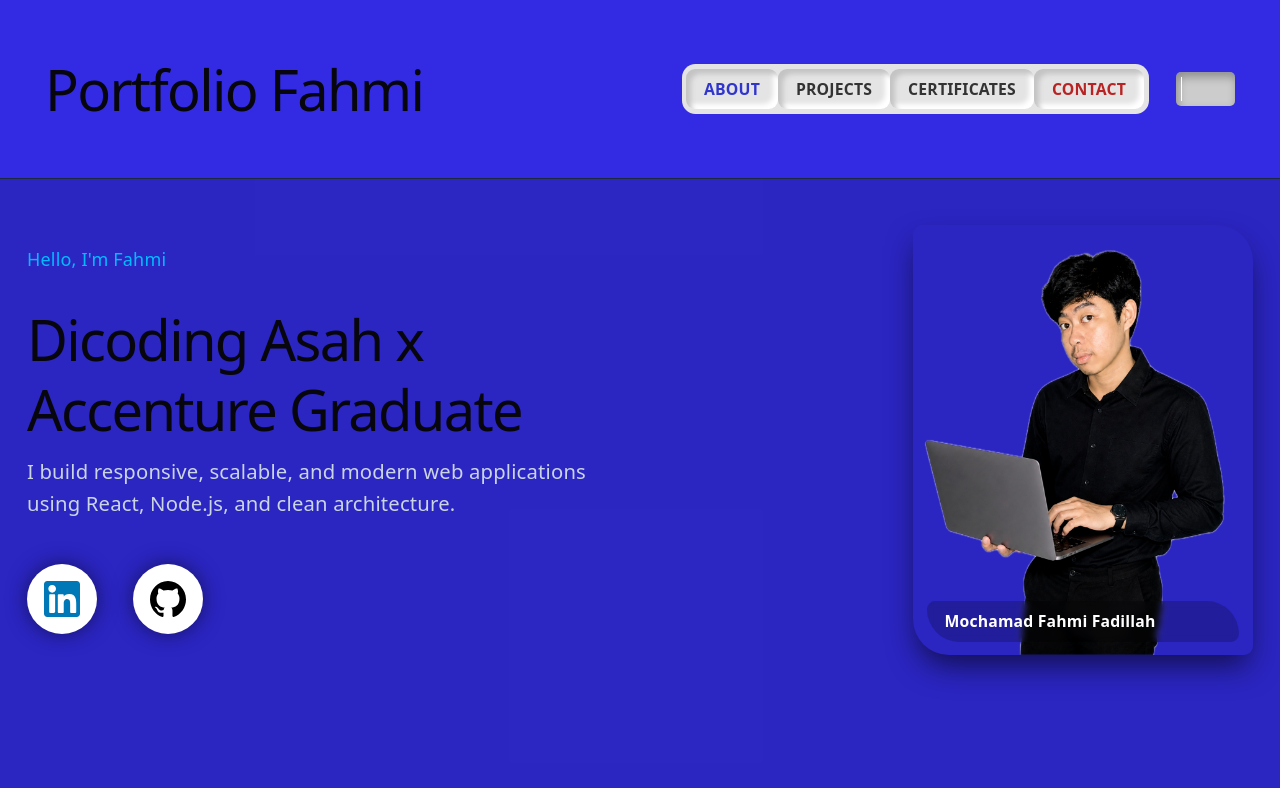
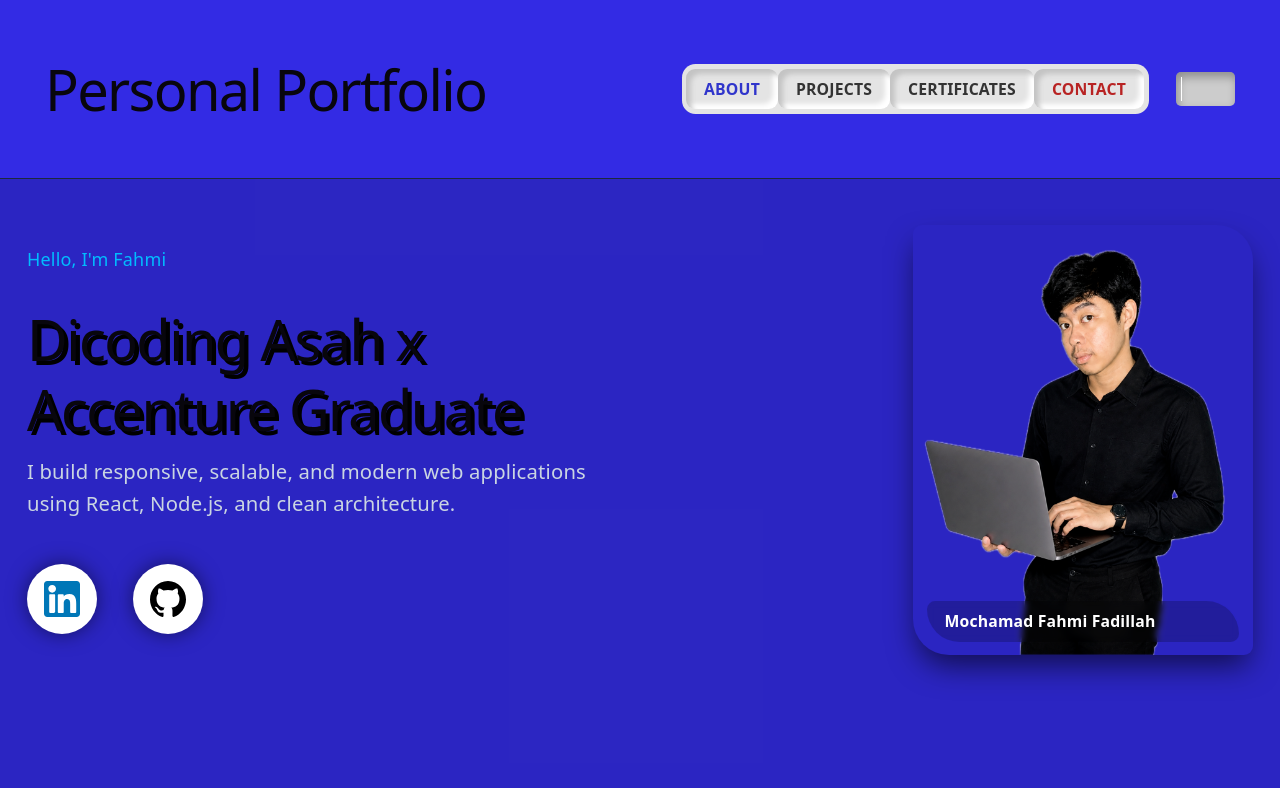
Before and after one commit to mochamadfahmifadillah/portfolio-fahmi-developer, a React (Vite) app in the folder client/: page / in a window 1280 px wide. Shown: the top 788 px of the page. Built offline with nearby package versions, Linux system fonts and the light colour scheme.

Commit message:
Memberikan strokes pada text

```diff
--- a/client/src/components/Navbar.jsx
+++ b/client/src/components/Navbar.jsx
@@ -5,7 +5,7 @@ const Navbar = () => {
 
         {/* LOGO */}
         <h1 className="font-bold text-xl text-white">
-          Portfolio Fahmi
+          Personal Portfolio
         </h1>
 
         {/* RIGHT SIDE (MENU + SWITCH) */}
--- a/client/src/sections/Hero.jsx
+++ b/client/src/sections/Hero.jsx
@@ -52,11 +52,15 @@ const Hero = () => {
 
             {/* DYNAMIC TITLE */}
             <motion.h1
-              initial={{ opacity: 0, y: 20 }}
-              animate={{ opacity: 1, y: 0 }}
-              transition={{ duration: 0.6 }}
-              className="text-5xl md:text-7xl font-bold leading-tight text-white h-[80px] md:h-[120px]"
-            >
+  initial={{ opacity: 0, y: 20 }}
+  animate={{ opacity: 1, y: 0 }}
+  transition={{ duration: 0.6 }}
+  className="text-5xl md:text-7xl font-bold leading-tight text-white h-[80px] md:h-[120px]"
+  style={{
+    WebkitTextStroke: '0.1px black',
+    textShadow: '4px 4px 0px rgba(0,0,0,2)',
+  }}
+>
               <AnimatePresence mode="wait">
                 <motion.span
                   key={index}
```
